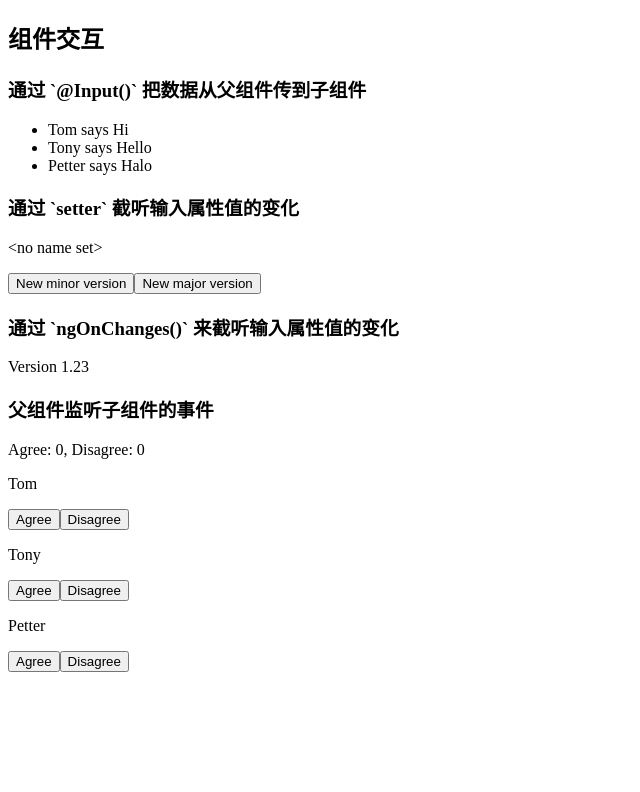
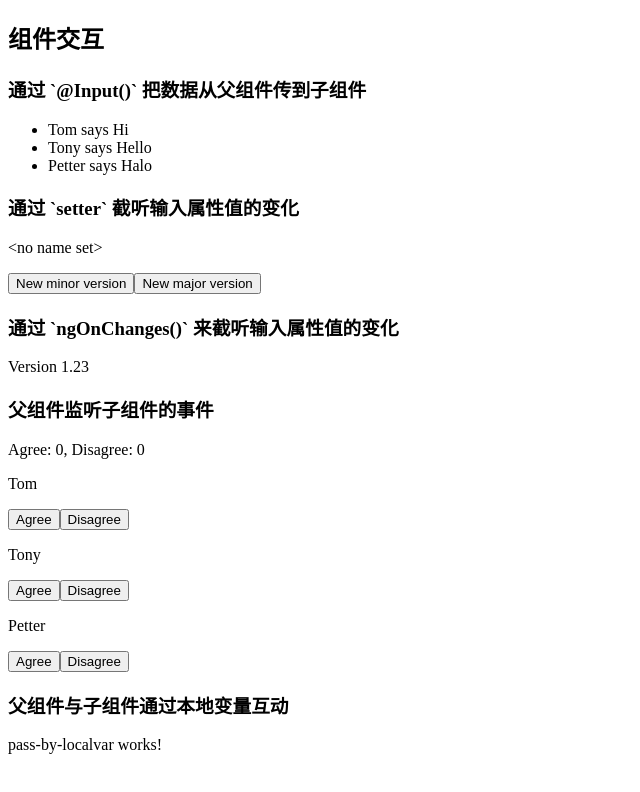
Before and after one commit to xiezipei/ng-demos, an Angular app in the folder demo-11-components/: page / in a window 1280 px wide. Shown: the top 792 px of the page, without its empty margins (0-640 px from the left). Built offline with nearby package versions, Linux system fonts and the light colour scheme.

Commit message:
feat: init pass-by-localvar

```diff
--- a/demo-11-components/src/app/app.module.ts
+++ b/demo-11-components/src/app/app.module.ts
@@ -16,9 +16,10 @@ import { PassByInputComponent } from './components/component-interaction/pass-by
 import { PassBySetterComponent } from './components/component-interaction/pass-by-setter/pass-by-setter.component';
 import { PassByNgonchangesComponent } from './components/component-interaction/pass-by-ngonchanges/pass-by-ngonchanges.component';
 import { PassByEmitsComponent } from './components/component-interaction/pass-by-emits/pass-by-emits.component';
+import { PassByLocalvarComponent } from './components/component-interaction/pass-by-localvar/pass-by-localvar.component';
 
 @NgModule({
-  declarations: [AppComponent, LifecycleHooksComponent, LifecycleHooksParentComponent, ViewEncapsulationComponent, NoEncapsulationComponent, EmulatedEncapsulationComponent, ShadowDomEncapsulationComponent, ComponentInteractionComponent, PassByInputComponent, PassBySetterComponent, PassByNgonchangesComponent, PassByEmitsComponent],
+  declarations: [AppComponent, LifecycleHooksComponent, LifecycleHooksParentComponent, ViewEncapsulationComponent, NoEncapsulationComponent, EmulatedEncapsulationComponent, ShadowDomEncapsulationComponent, ComponentInteractionComponent, PassByInputComponent, PassBySetterComponent, PassByNgonchangesComponent, PassByEmitsComponent, PassByLocalvarComponent],
   imports: [
     BrowserModule,
     AppRoutingModule,
--- a/demo-11-components/src/app/components/component-interaction/component-interaction.component.html
+++ b/demo-11-components/src/app/components/component-interaction/component-interaction.component.html
@@ -22,3 +22,6 @@
   [name]="hero.name"
   (voted)="onVoted($event)"
 ></app-pass-by-emits>
+
+<h3>{{ title5 }}</h3>
+<app-pass-by-localvar></app-pass-by-localvar>
--- a/demo-11-components/src/app/components/component-interaction/component-interaction.component.ts
+++ b/demo-11-components/src/app/components/component-interaction/component-interaction.component.ts
@@ -22,6 +22,8 @@ export class ComponentInteractionComponent implements OnInit {
   agreed = 0;
   disagreed = 0;
 
+  title5: string = '父组件与子组件通过本地变量互动';
+
   constructor() {}
 
   ngOnInit(): void {}
--- /dev/null
+++ b/demo-11-components/src/app/components/component-interaction/pass-by-localvar/pass-by-localvar.component.html
@@ -0,0 +1 @@
+<p>pass-by-localvar works!</p>
--- /dev/null
+++ b/demo-11-components/src/app/components/component-interaction/pass-by-localvar/pass-by-localvar.component.ts
@@ -0,0 +1,15 @@
+import { Component, OnInit } from '@angular/core';
+
+@Component({
+  selector: 'app-pass-by-localvar',
+  templateUrl: './pass-by-localvar.component.html',
+  styleUrls: ['./pass-by-localvar.component.scss']
+})
+export class PassByLocalvarComponent implements OnInit {
+
+  constructor() { }
+
+  ngOnInit(): void {
+  }
+
+}
```
Also changed, not shown: demo-11-components/src/app/components/component-interaction/pass-by-localvar/pass-by-localvar.component.scss (added), 1 other file (tests, documents, lock files or other folders).
